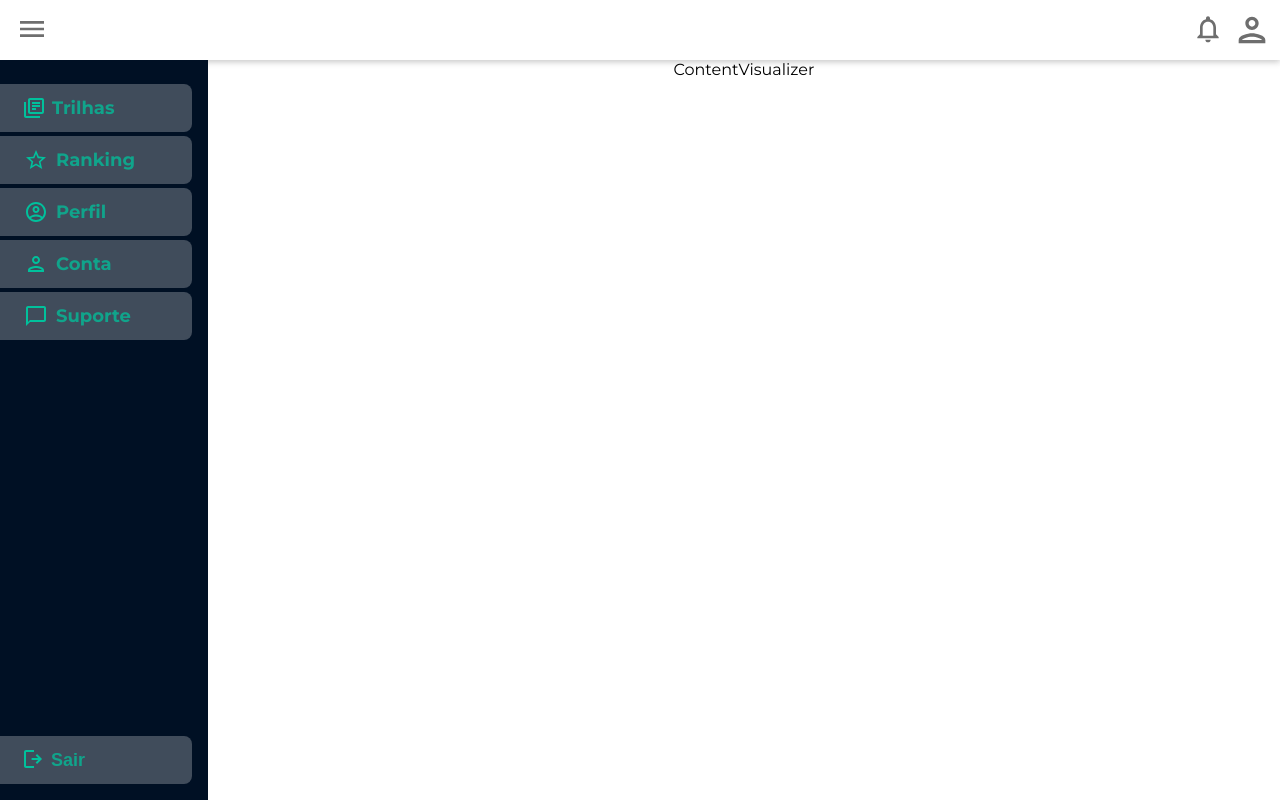
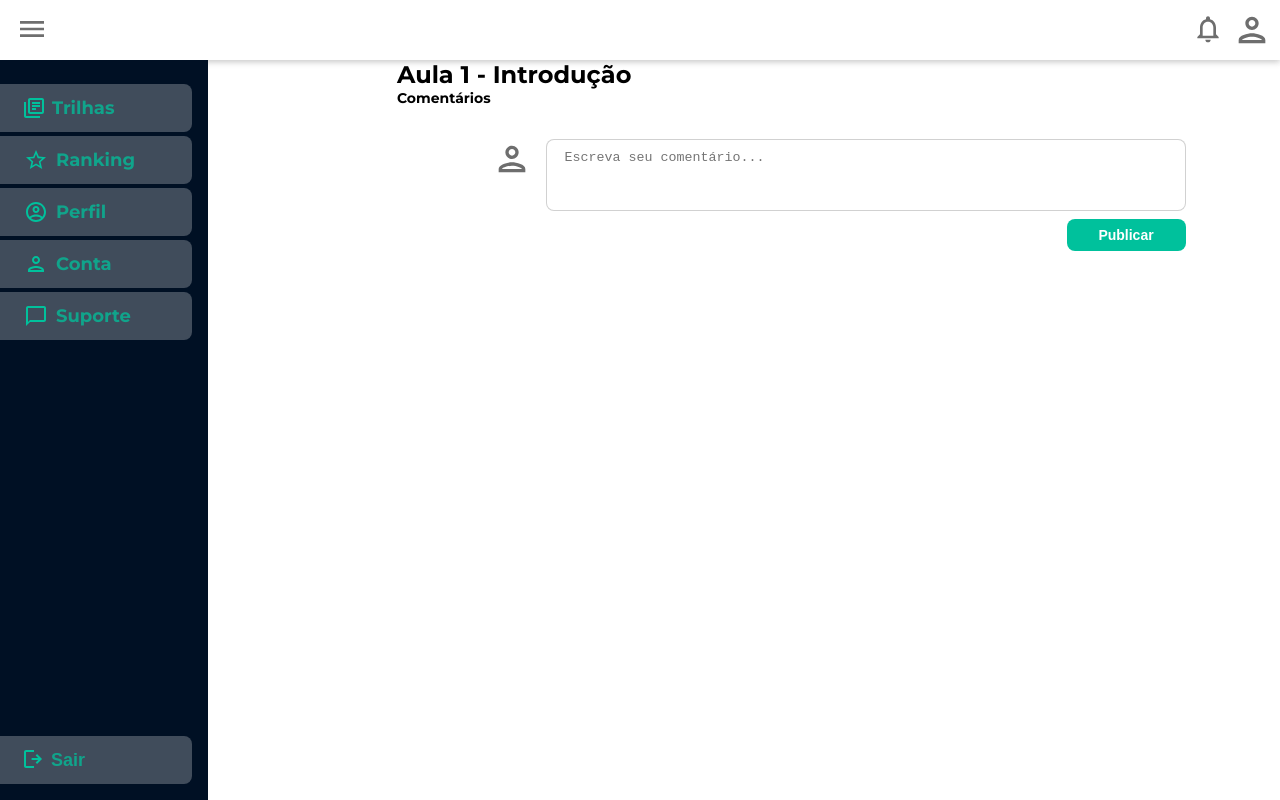
Before and after one commit to squad39-hfc/oj-frontend, a React (Create React App) app: page /visualizacao/video/1 in a window 1280 px wide. Built offline with nearby package versions, Linux system fonts and the light colour scheme.

Commit message:
feat: Comments Area

```diff
--- /dev/null
+++ b/src/components/Comments/Comments.jsx
@@ -0,0 +1,50 @@
+import styles from './Comments.module.css';
+import PersonImg from '../../assets/icons/Person.svg';
+import { useState } from 'react';
+
+const Comments = props => {
+  const [comment, setComment] = useState('');
+  const [commentList, setCommentList] = useState([]);
+
+  const handleCommentButton = () => {
+    if (!comment) return;
+    setCommentList([...commentList, comment]);
+    setComment('');
+  };
+
+  return (
+    <section className={styles.Comments}>
+      <h4>Comentários</h4>
+      <section className={styles.commentsList}>
+        {commentList.length > 0 &&
+          commentList.map(item => (
+            <div>
+              <img
+                src={PersonImg}
+                alt="Imagem de Usuário, se não houver, exibe ícone padrão."
+              />
+              <p>{item}</p>
+            </div>
+          ))}
+      </section>
+      <div className={styles.newCommentWrapper}>
+        <div>
+          <img
+            src={PersonImg}
+            alt="Imagem de Usuário, se não houver, exibe ícone padrão."
+          />
+          <textarea
+            placeholder="Escreva seu comentário..."
+            value={comment}
+            onChange={event => setComment(event.target.value)}
+          />
+        </div>
+        <button onClick={handleCommentButton}>
+          <h4>Publicar</h4>
+        </button>
+      </div>
+    </section>
+  );
+};
+
+export default Comments;
--- /dev/null
+++ b/src/components/Comments/Comments.module.css
@@ -0,0 +1,80 @@
+.Comments {
+  display: flex;
+  flex-direction: column;
+  width: 100%;
+  justify-content: center;
+  align-items: center;
+}
+
+.Comments h4 {
+  align-self: flex-start;
+  margin-bottom: 1rem;
+}
+
+.Comments .newCommentWrapper {
+  display: flex;
+  flex-direction: column;
+  gap: 0.5rem;
+}
+
+.Comments .newCommentWrapper div {
+  display: flex;
+  gap: 0.875rem;
+  justify-content: center;
+  align-items: flex-start;
+}
+
+.Comments .newCommentWrapper textarea {
+  border-radius: 8px;
+  border: 1px solid #6e6e6e50;
+  width: 40rem;
+  height: 4.5rem;
+  text-indent: 0.5rem;
+  padding: 0.625rem;
+}
+
+.Comments .newCommentWrapper textarea:focus {
+  outline: none;
+}
+
+.Comments .newCommentWrapper button {
+  width: 7.438rem;
+  height: 2rem;
+  border-radius: 8px;
+  background-color: var(--primary-color);
+  border: none;
+  color: var(--light-heading);
+  font-weight: 700;
+  padding: 0.5rem 1.813rem;
+  align-self: flex-end;
+}
+
+.Comments .newCommentWrapper button:hover {
+  background-color: var(--primary-hover-color);
+}
+
+.Comments .newCommentWrapper button:active {
+  background-color: var(--primary-press-color);
+}
+
+.Comments .commentsList {
+  margin-bottom: 1rem;
+}
+
+.Comments .commentsList div {
+  display: flex;
+  gap: 0.875rem;
+  justify-content: center;
+  align-items: flex-start;
+  border-bottom: 1px solid #6e6e6e50;
+  width: 100%;
+  gap: 1rem;
+}
+
+.Comments .commentsList div p {
+  flex: 1;
+  width: 40rem;
+  height: 4.5rem;
+  text-indent: 0.5rem;
+  padding: 0.625rem;
+}
--- a/src/index.css
+++ b/src/index.css
@@ -52,9 +52,14 @@ p {
   font-size: 0.875rem;
 }
 
-p {
+p,
+textarea {
   font-weight: 400;
   color: var(--p-font-color);
+}
+
+textarea {
+  resize: none;
 }
 
 small {
--- a/src/pages/ContentVisualizer/ContentVisualizer.jsx
+++ b/src/pages/ContentVisualizer/ContentVisualizer.jsx
@@ -2,6 +2,7 @@ import { useParams } from 'react-router-dom';
 import styles from './ContentVisualizer.module.css';
 
 import data from '../../data/data.json';
+import Comments from '../../components/Comments/Comments';
 
 const ContentVisualizer = props => {
   const { id } = useParams();
@@ -18,9 +19,13 @@ const ContentVisualizer = props => {
   // });
   // console.log('data', datamock);
 
-
-
-  return <section className={styles.content}>ContentVisualizer</section>;
+  return (
+    <section className={styles.content}>
+      <section></section>
+      <h2>Aula 1 - Introdução</h2>
+      <Comments></Comments>
+    </section>
+  );
 };
 
 export default ContentVisualizer;
```
